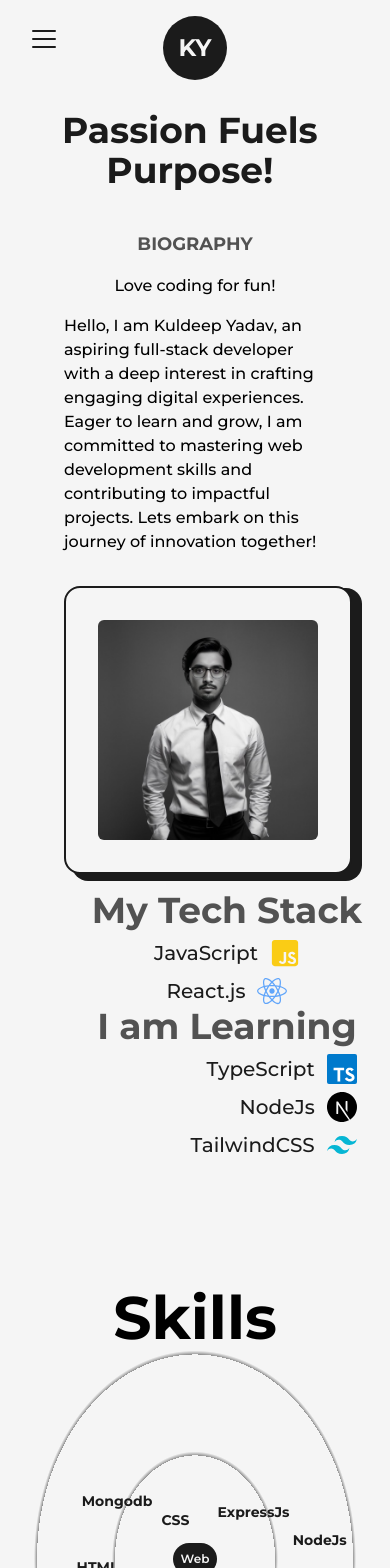
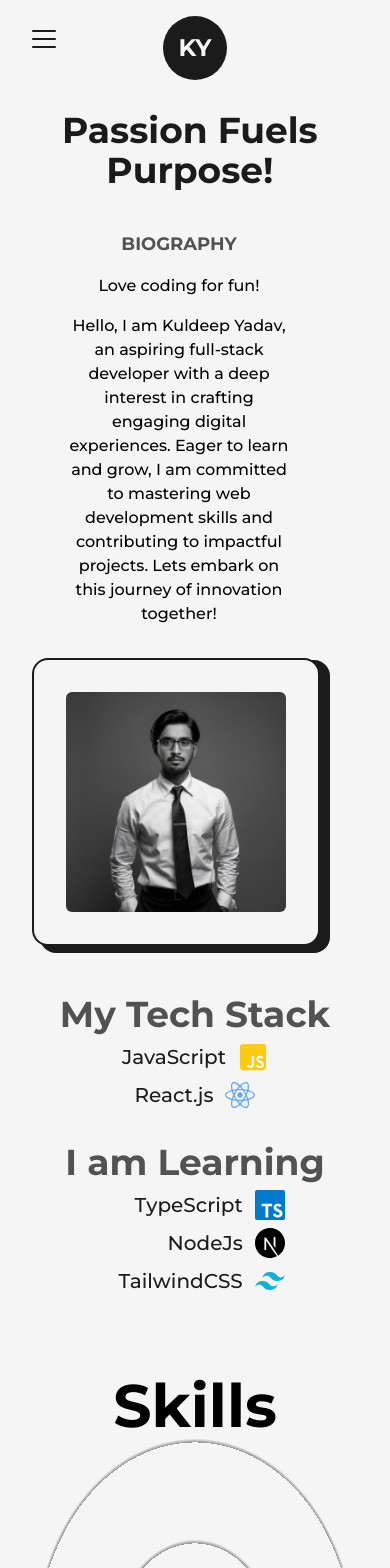
Before and after one commit to Kuldeep12e/myportfolio, a Next.js app: page /about in a window 390 px wide. Shown: the top 1568 px of the page. Built offline with nearby package versions, Linux system fonts and the light colour scheme.

Commit message:
about responsive

```diff
--- a/src/components/Exprience.js
+++ b/src/components/Exprience.js
@@ -35,16 +35,16 @@ const Experience = () => {
   });
 
   return (
-    <div className="my-64">
-      <h2 className="font-bold text-8xl mb-32 w-full text-center md:text-6xl xs:text-4px">
+    <div className="my-64 sm:mt-16">
+      <h2 className="font-bold text-8xl mb-32 sm:mb-16 w-full text-center md:text-6xl xs:text-4px">
         Education
       </h2>
-      <div ref={ref} className="w-[75%] mx-auto relative">
+      <div ref={ref} className="w-[75%] sm:w-[100%] mx-auto relative">
         <motion.div
           style={{ scaleY: scrollYProgress }}
-          className="absolute left-9 top-0 w-[6px] h-full bg-dark origin-top dark:bg-light"
+          className="absolute left-9 top-0 w-[6px]  h-full bg-dark origin-top dark:bg-light"
         />
-        <ul className="w-full flex flex-col items-start justify-between ml-4">
+        <ul className="w-full flex flex-col items-start justify-between ml-4 sm:ml-10 ">
           <Details
             position="BE-CSE"
             school="Chandigarh University"
--- a/src/components/Skills.js
+++ b/src/components/Skills.js
@@ -19,7 +19,7 @@ const Skill = ({ name, x, y }) => {
 const Skills = () => {
   return (
     <>
-      <h2 className="font-bold text-8xl mt-64 w-full text-center md:text-6xl md:mt-32">Skills</h2>
+      <h2 className="font-bold text-8xl mt-64 w-full text-center md:text-6xl md:mt-32 sm:mt-20">Skills</h2>
       <div className="w-full h-screen relative flex items-center justify-center rounded-full bg-circularLight dark:bg-circularDark lg:h-[80vh] sm:h-[60vh] xs:h-[50vh]
       lg:bg-circularLightLg lg:dark:bg-circularDarkLg">
         <motion.div
--- a/src/pages/about.js
+++ b/src/pages/about.js
@@ -33,16 +33,16 @@ const about = () => {
           {/* Title */}
           <Animated text="Passion Fuels Purpose!" className="mb-16 lg:!text-7xl sm:!text-6xl xs:!text-4xl sm:mb-8" />
           {/* Text */}
-          <div className="grid w-full grid-cols-8 sm:grid-cols-2 lg:grid-cols-8 gap-16 sm:gap-4 sm:my-2 sm:ml-8">
+          <div className="grid w-full grid-cols-8 sm:grid-cols-2 lg:grid-cols-8 gap-16 sm:gap-4 sm:my-2">
             {/* Biography */}
-            <div className="col-span-3 flex flex-col items-center justify-center xl:col-span-4 md:order-1">
+            <div className="col-span-3 flex flex-col items-center justify-center xl:col-span-4 md:order-1 sm:ml-8">
               <h2 className="mb-4 text-lg font-bold uppercase text-dark/75 dark:text-light/75  ">
                 Biography
               </h2>
               <p className="font-medium">
                 Love coding for fun!
               </p>
-              <p className="my-4 font-medium ">
+              <p className="my-4 font-medium text-center ">
                 Hello, I am Kuldeep Yadav, an aspiring full-stack developer with a deep interest in crafting engaging digital experiences. Eager to learn and grow, I am committed to mastering web development skills and contributing to impactful projects. Lets embark on this journey of innovation together!
               </p>
             </div>
@@ -67,7 +67,7 @@ const about = () => {
             <div className="col-span-2 flex flex-col items-end justify-between xl:col-span-8 cl:flex-row xl:items-center md:order-3">
               {/* Tech Stacks */}
               <div className="flex flex-col items-end justify-center xl:items-center">
-                <span className="inline-block text-2xl font-bold text-dark/75 dark:text-light/75 md:text-6xl sm:text-5xl xs:text-4xl">
+                <span className="inline-block text-2xl font-bold text-dark/75 dark:text-light/75 md:text-6xl sm:mt-8 sm:text-5xl xs:text-4xl">
                   My Tech Stack
                 </span>
                 <h2 className="text-xl text-dark font-medium flex items-center my-2 dark:text-light">
@@ -81,18 +81,18 @@ const about = () => {
               </div>
               {/* Learning */}
               <div className="flex flex-col items-end justify-center">
-                <span className="inline-block text-2xl font-bold text-dark/75 dark:text-light/75 md:text-6xl sm:text-5xl xs:text-4xl">
+                <span className="inline-block text-2xl font-bold text-dark/75 sm:mt-8 dark:text-light/75 md:text-6xl sm:text-5xl xs:text-4xl">
                   I am Learning
                 </span>
-                <h2 className="text-xl text-dark font-medium flex items-center my-2 dark:text-light">
+                <h2 className="text-xl text-dark font-medium flex items-center my-2 sm:mr-10 dark:text-light">
                   TypeScript
-                  <TsIcon className="ml-3 w-[30px] h-[30px]" />
+                  <TsIcon className="ml-3 w-[30px] h-[30px] " />
                 </h2>
-                <h2 className="text-xl text-dark font-medium flex items-center mb-2 dark:text-light">
+                <h2 className="text-xl text-dark font-medium flex items-center mb-2 sm:mr-10  dark:text-light">
                   NodeJs
                   <NextIcon className="ml-3 w-[30px] h-[30px]" />
                 </h2>
-                <h2 className="text-xl text-dark font-medium flex items-center dark:text-light">
+                <h2 className="text-xl text-dark font-medium flex items-center sm:mr-10  dark:text-light">
                   TailwindCSS
                   <TailwindCSS className="ml-3 w-[30px] h-[30px]" />
                 </h2>
```
